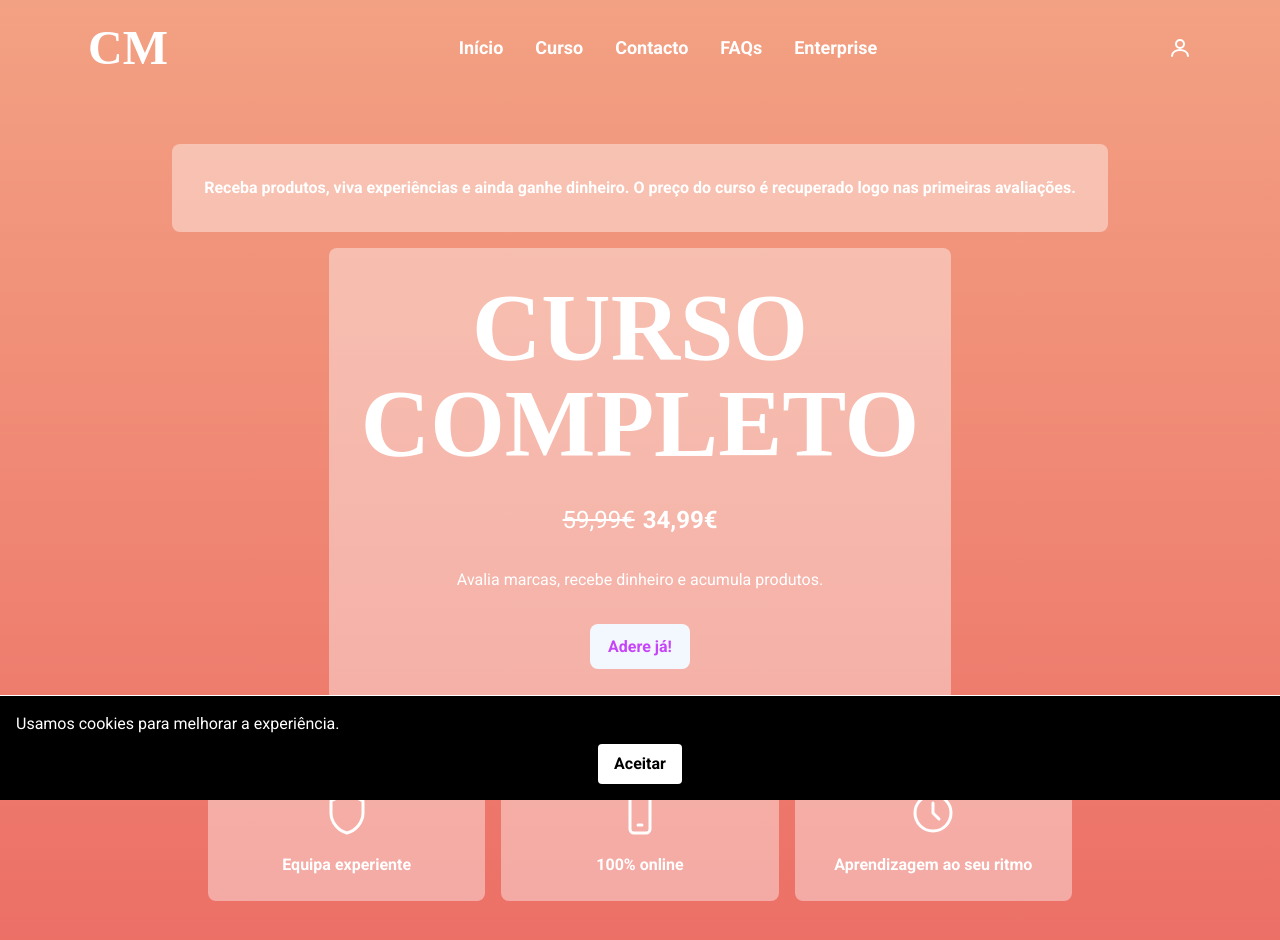
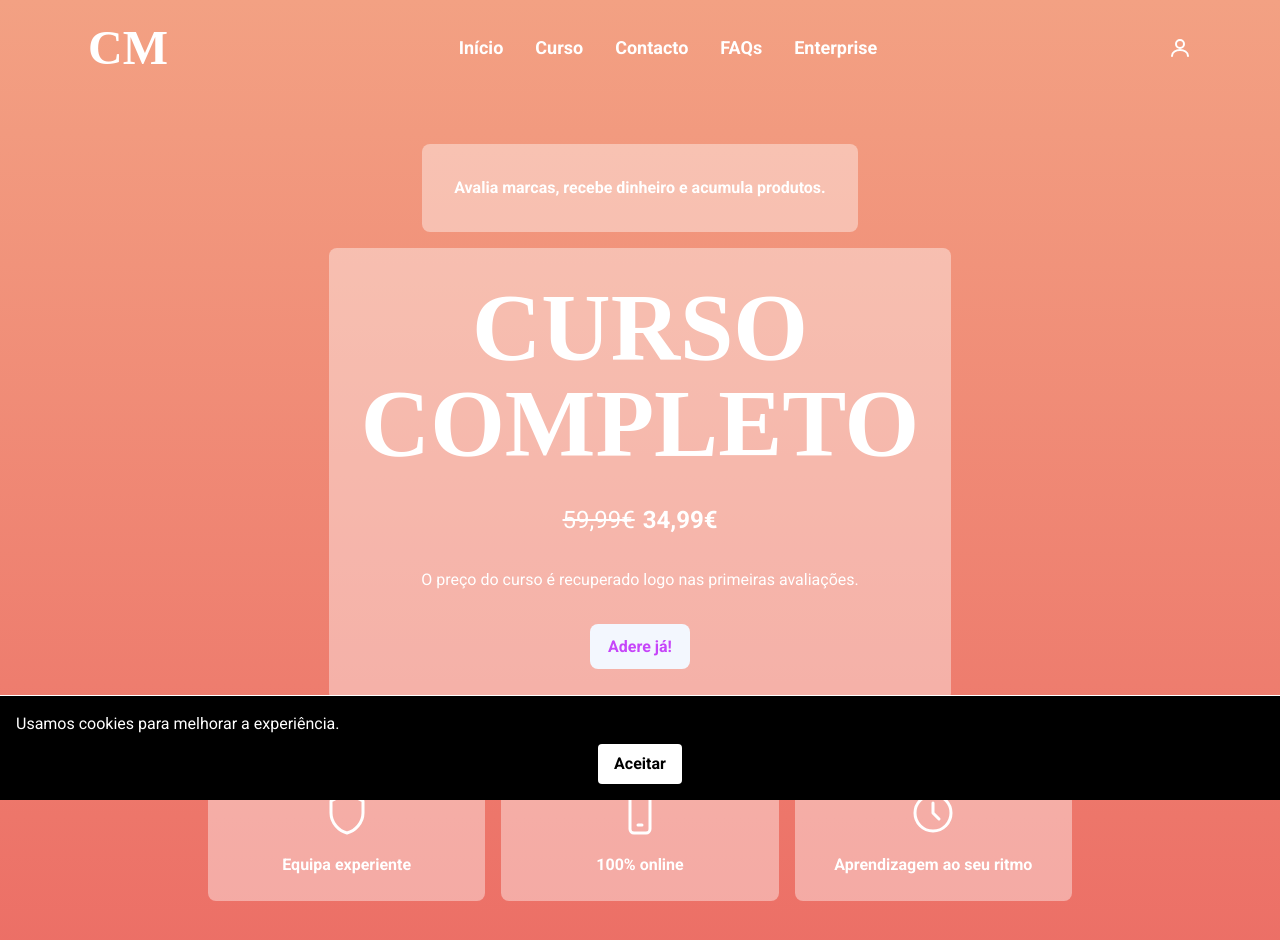
Before and after one commit to msantos51/clientemisterio, a Next.js app in the folder frontend/: page / in a window 1280 px wide. Shown: the top 940 px of the page. Built offline with nearby package versions, Linux system fonts and the light colour scheme; no server answers; a web font is replaced by a local one.

Commit message:
Update page.tsx

```diff
--- a/frontend/app/(public)/page.tsx
+++ b/frontend/app/(public)/page.tsx
@@ -100,8 +100,7 @@ export default function HomePage() {
         <div className="w-fit rounded-lg bg-white/40 p-8 text-white">
           {/* Texto introdutório em negrito fornecido pelo utilizador */}
           <p className="font-bold">
-            Receba produtos, viva experiências e ainda ganhe dinheiro. O preço
-            do curso é recuperado logo nas primeiras avaliações.
+            Avalia marcas, recebe dinheiro e acumula produtos.
           </p>
         </div>
       </section>
@@ -124,7 +123,7 @@ export default function HomePage() {
             </div>
             {/* Frase descritiva colocada abaixo do título */}
             <p className="text-base">
-              Avalia marcas, recebe dinheiro e acumula produtos.
+              O preço do curso é recuperado logo nas primeiras avaliações.
             </p>
 
             {/* Botão de adesão direciona para registo ou dashboard conforme sessão */}
```
